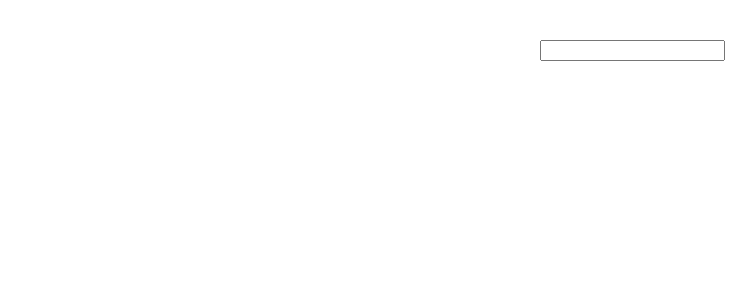
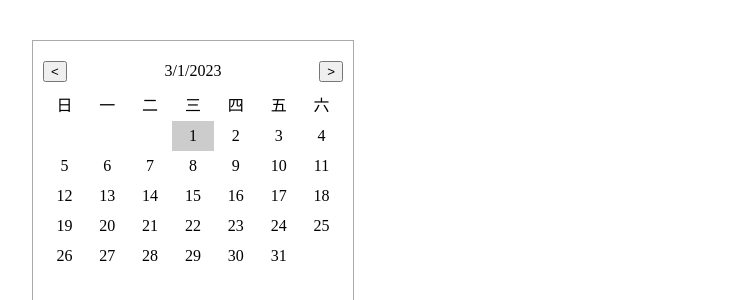
Before and after one commit to hxh-ly/learn-react-pass, a React (Vite) app in the folder vite-react-pass/: page / in a window 1280 px wide. Shown: the top 300 px of the page, without its empty margins (8-764 px from the left). Built offline with nearby package versions, Linux system fonts and the light colour scheme.

Commit message:
use calendar+ ahoos

```diff
--- a/vite-react-pass/src/course/06_controllMode/testControll.tsx
+++ b/vite-react-pass/src/course/06_controllMode/testControll.tsx
@@ -1,11 +1,129 @@
-import { ChangeEvent, useState } from "react"
+import { ChangeEvent, useEffect, useRef, useState } from "react";
+import { useMergeHook } from "./useMergeHook";
+export function TestControll() {
+  const [value, setVal] = useState("");
+  const setChange = (e: ChangeEvent<HTMLInputElement>) => {
+    setVal(e.target.value);
+  };
+  return (
+    <>
+      <input value={value} onChange={setChange} />
+    </>
+  );
+}
+// 非受控组件1
+function UnControllerCmp() {
+  const setChange = (e: ChangeEvent<HTMLInputElement>) => {
+    console.log("非受控组件" + e.target.value);
+  };
+  return (
+    <>
+      <input defaultValue={"guang"} onChange={setChange} />
+    </>
+  );
+}
+// 非受控组件2
+function UnControllerCmp2() {
+  const inputRef = useRef<HTMLInputElement>(null);
+  useEffect(() => {
+    setTimeout(() => {
+      console.log(inputRef.current?.value);
+    }, 2000);
+  }, []);
+  return (
+    <>
+      <input defaultValue={"guang"} ref={inputRef} />
+    </>
+  );
+}
 
-export function TestControll(){
-    const [value,setVal] = useState('');
-    const setChange = (e:ChangeEvent<HTMLInputElement>)=>{
-        setVal(e.target.value)
-    }
-    return <>
-    <input value={value} onChange={setChange}/>
+// 受控组件1
+function ControllerCmp1() {
+  const [value, setVal] = useState("");
+  const setChange = (e: ChangeEvent<HTMLInputElement>) => {
+    console.log("非受控组件" + e.target.value); // 值由代码控制的，
+    setVal(e.target.value.toUpperCase()); // 会引起多次渲染
+  };
+  return (
+    <>
+      <input value={value} onChange={setChange} />
     </>
+  );
 }
+/*
+什么情况用受控组件：
+需要对用户的输入做处理的后设置到表单的，或者你想实时同步状态值到父组件
+1.比如把用户输入改为大写
+2.Form组件
+如果是单独用的组件，比如 Calendar，那就没必要用受控模式了，用非受控模式，设置 defaultValue 就可以了
+
+受控组件的value还要setValue触发额外的渲染
+*/
+
+interface CalendarProps {
+  value?: Date;
+  defaultValue?: Date;
+  onChange?: (date: Date) => void;
+}
+
+function Calendar({
+  value: propsValue,
+  onChange,
+  defaultValue,
+}: CalendarProps) {
+  // 如果value不存在，就用默认初始化state (非受控)
+  // 兼容value本身存在，被改为不存在的情况
+  const [mergeValue, setState] = useMergeHook<Date>(new Date(),{value:propsValue,defaultValue,onChange});
+
+  return (
+    <div>
+      {mergeValue?.toLocaleDateString()}
+      <div
+        onClick={() => {
+            setState(new Date("2024-5-1"));
+        }}
+      >
+        2023-5-1
+      </div>
+      <div
+        onClick={() => {
+            setState(new Date("2024-5-2"));
+        }}
+      >
+        2023-5-2
+      </div>
+      <div
+        onClick={() => {
+            setState(new Date("2024-5-3"));
+        }}
+      >
+        2023-5-3
+      </div>
+    </div>
+  );
+  // 要改成支持受控和非受控的方式
+}
+function UseControllApp() {
+  const [value, setValue] = useState(new Date()); // value的维护在调用方
+
+  return (
+    <div>
+    {/* 情况1如果value存在。受控， value可能也可能变成空   受控->非受控 */}
+      <Calendar
+        value={value}
+        onChange={(date) => {
+          setValue(date);
+        }}
+      />
+      {/* 情况2如果value不存在，非受控 */}
+      <Calendar
+        defaultValue={new Date()}
+        onChange={(date) => {
+        console.log(date.toLocaleDateString());
+        }}
+      />
+    </div>
+  );
+}
+
+// 封装成hook
--- /dev/null
+++ b/vite-react-pass/src/course/06_controllMode/useMergeHook.ts
@@ -0,0 +1,41 @@
+import { SetStateAction, useCallback, useEffect, useRef, useState } from "react";
+
+interface CalendarProps {
+    value?: Date;
+    defaultValue?: Date;
+    onChange?: (date: Date) => void;
+  }
+export function useMergeHook<T>(defaultStateValue:T, props?:{defaultValue?:T,value:T,onChange:(T)=>void}):[T,React.Dispatch<SetStateAction<T>>]{
+    const {defaultValue,value:propsValue,onChange} = props||{};
+    const [stateValue,setStateValue] = useState<T>(()=>{
+        if (propsValue!==undefined) {
+            return propsValue;
+        } else if (defaultValue!==undefined) {
+            return defaultValue!;
+        } else {
+            return defaultStateValue;
+        }
+    });
+    const isFirst = useRef(true);
+    useEffect(()=>{
+        if(propsValue === undefined && !isFirst.current) {
+            setStateValue(propsValue);
+        }
+        isFirst.current = false;
+    },[
+        propsValue
+    ])
+    function isFunction(value: unknown): value is Function {
+        return typeof value === 'function';
+      }
+      // changeValue函数
+    const setState = useCallback((value:SetStateAction<T>)=>{
+        const res = isFunction(value)?value(stateValue):value;
+        if(propsValue===undefined) {
+            setStateValue(res);
+        }
+        onChange?.(res);
+    },[stateValue]) // 用stateValue的是非受控
+    const mergeValue = propsValue === undefined?stateValue:propsValue;
+    return [mergeValue,setState];
+}
--- /dev/null
+++ b/vite-react-pass/src/course/07_calendar/index.css
@@ -0,0 +1,29 @@
+.calendar {
+    border: 1px solid #aaa;
+    padding: 10px;
+    width: 300px;
+    height: 250px;
+  }
+
+  .header {
+    display: flex;
+    justify-content: space-between;
+    align-items: center;
+    height: 40px;
+  }
+
+  .days {
+    display: flex;
+    flex-wrap: wrap;
+  }
+
+  .empty, .day {
+    width: calc(100% / 7);
+    text-align: center;
+    line-height: 30px;
+  }
+
+  .day:hover,.selected {
+    background-color: #ccc;
+    cursor: pointer;
+  }
--- /dev/null
+++ b/vite-react-pass/src/course/07_calendar/testCalendar.tsx
@@ -0,0 +1,105 @@
+import {
+  forwardRef,
+  ForwardRefRenderFunction,
+  useImperativeHandle,
+  useState,
+} from "react";
+import "./index.css";
+import { useControllableValue } from "ahooks";
+interface CalendarProps {
+  value?: Date;
+  defaultValue?: Date;
+  onChange?: (date: Date) => void;
+}
+
+export interface CalendarRef {
+  getDate: () => Date;
+  setDate: (date: Date) => void;
+}
+
+const InnerCalendar: ForwardRefRenderFunction<CalendarRef, CalendarProps> = (
+  props,
+  ref
+) => {
+  // const [date, setDate] = useState(defaultValue??new Date());
+  const { onChange } = props;
+  const [date, setDate] = useControllableValue(props, {
+    defaultValue: new Date(),
+  });
+  useImperativeHandle(ref, () => {
+    return {
+      getDate() {
+        return date;
+      },
+      setDate(date: Date) {
+        setDate(date);
+      },
+    };
+  });
+  function caculate() {
+    const dateList = [];
+    let monthDay = new Date(
+      date.getFullYear(),
+      date.getMonth() + 1,
+      0
+    ).getDate(); //获取上一个月最后一天
+    let thisMonthFirstDay = new Date(
+      date.getFullYear(),
+      date.getMonth(),
+      1
+    ).getDay(); // 这个月第一天是周几
+    for (let i = 0; i < thisMonthFirstDay; i++) {
+      dateList.push(<div key={`empty-` + i} className="empty"></div>);
+    } // 空的
+    for (let i = 1; i <= monthDay; i++) {
+      function changeDate(index: number) {
+        let curDate = new Date(date.getFullYear(), date.getMonth(), index);
+        setDate(curDate);
+        onChange?.(curDate);
+      }
+      if (date.getDate() === i) {
+        dateList.push(
+          <div key={i} className="day selected" onClick={() => changeDate(i)}>
+            {i}
+          </div>
+        );
+      } else {
+        dateList.push(
+          <div key={i} className="day" onClick={() => changeDate(i)}>
+            {i}
+          </div>
+        );
+      }
+    } // 还没过去的
+    return dateList;
+  }
+
+  function prevMonth() {
+    setDate(new Date(date.getFullYear(), date.getMonth() - 1, 1));
+  }
+  function nextMonth() {
+    setDate(new Date(date.getFullYear(), date.getMonth() + 1, 1));
+  }
+
+  return (
+    <div className="calendar">
+      <div className="header">
+        <button onClick={prevMonth}>&lt;</button>
+        <div>{date.toLocaleDateString()}</div>
+        <button onClick={nextMonth}>&gt;</button>
+      </div>
+      <div className="days">
+        <div className="day">日</div>
+        <div className="day">一</div>
+        <div className="day">二</div>
+        <div className="day">三</div>
+        <div className="day">四</div>
+        <div className="day">五</div>
+        <div className="day">六</div>
+        {caculate()}
+      </div>
+    </div>
+  );
+};
+const Calendar = forwardRef(InnerCalendar);
+export default Calendar;
--- a/vite-react-pass/src/home/index.tsx
+++ b/vite-react-pass/src/home/index.tsx
@@ -1,6 +1,32 @@
-import { TestControll } from "../course/06_controllMode/testControll"
-export function Home(){
-    return <div>
-        <TestControll/>
+import { useEffect, useRef, useState } from "react";
+import { TestControll } from "../course/06_controllMode/testControll";
+import Calendar,{CalendarRef} from "../course/07_calendar/testCalendar";
+export function Home() {
+  const calRef = useRef<CalendarRef>(null);
+  // const [date,setDate] = useState(new Date());
+ /*  useEffect(() => {
+    setInterval(()=>{
+        calRef.current?.setDate(new Date(2024,3,Math.random()*10-2));
+    },3000)
+  }, []);*/
+  return (
+    <div>
+      {/*  <TestControll/> */}
+      <Calendar
+        ref={calRef}
+        defaultValue={new Date("2023-3-1")}
+        onChange={(newdate) => {
+          console.log(newdate.toLocaleDateString());
+        }}
+      />
+   {/*    <Calendar
+        ref={calRef}
+        value={date}
+        onChange={(date) => {
+          console.log(date.toLocaleDateString());
+          setDate(date)
+        }}
+      /> */}
     </div>
+  );
 }
```
Also changed, not shown: vite-react-pass/package.json (+6 -5 lines), 2 other files (tests, documents, lock files or other folders).
